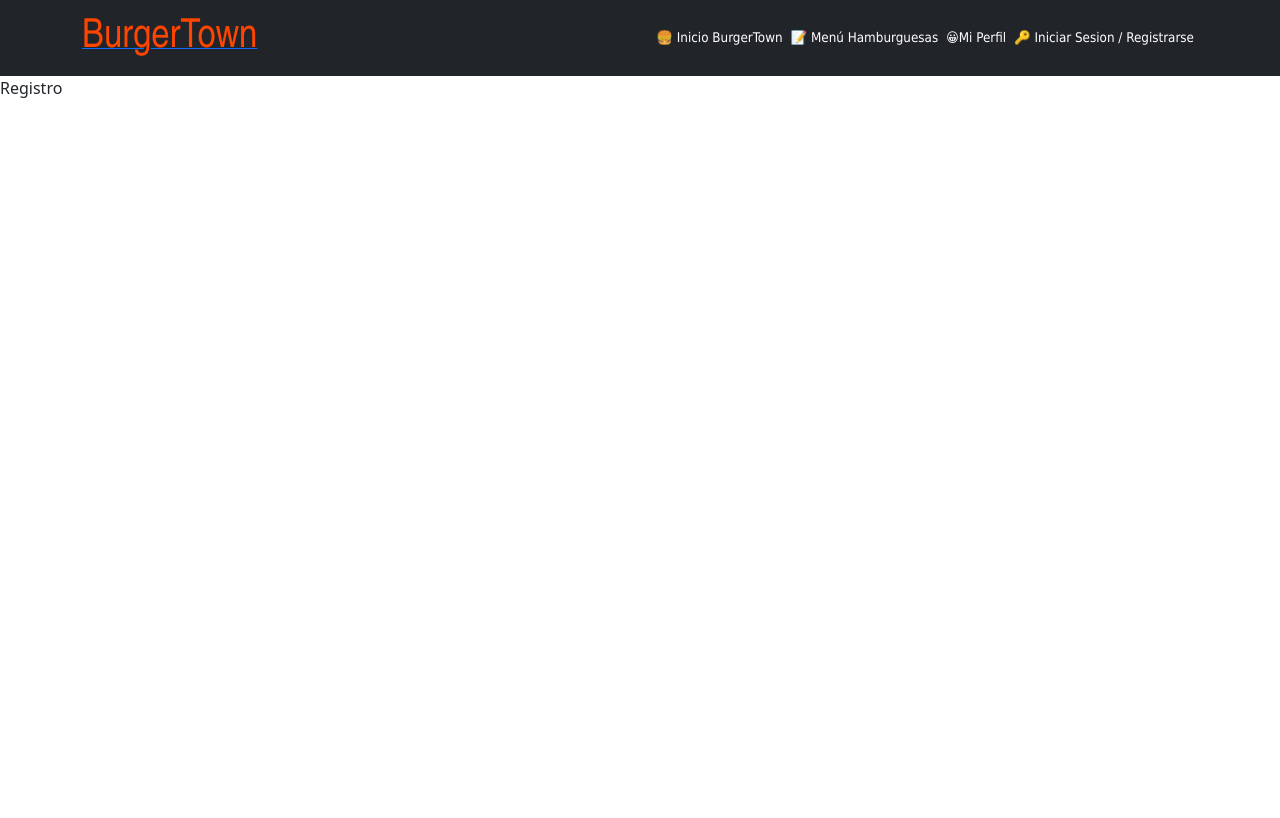
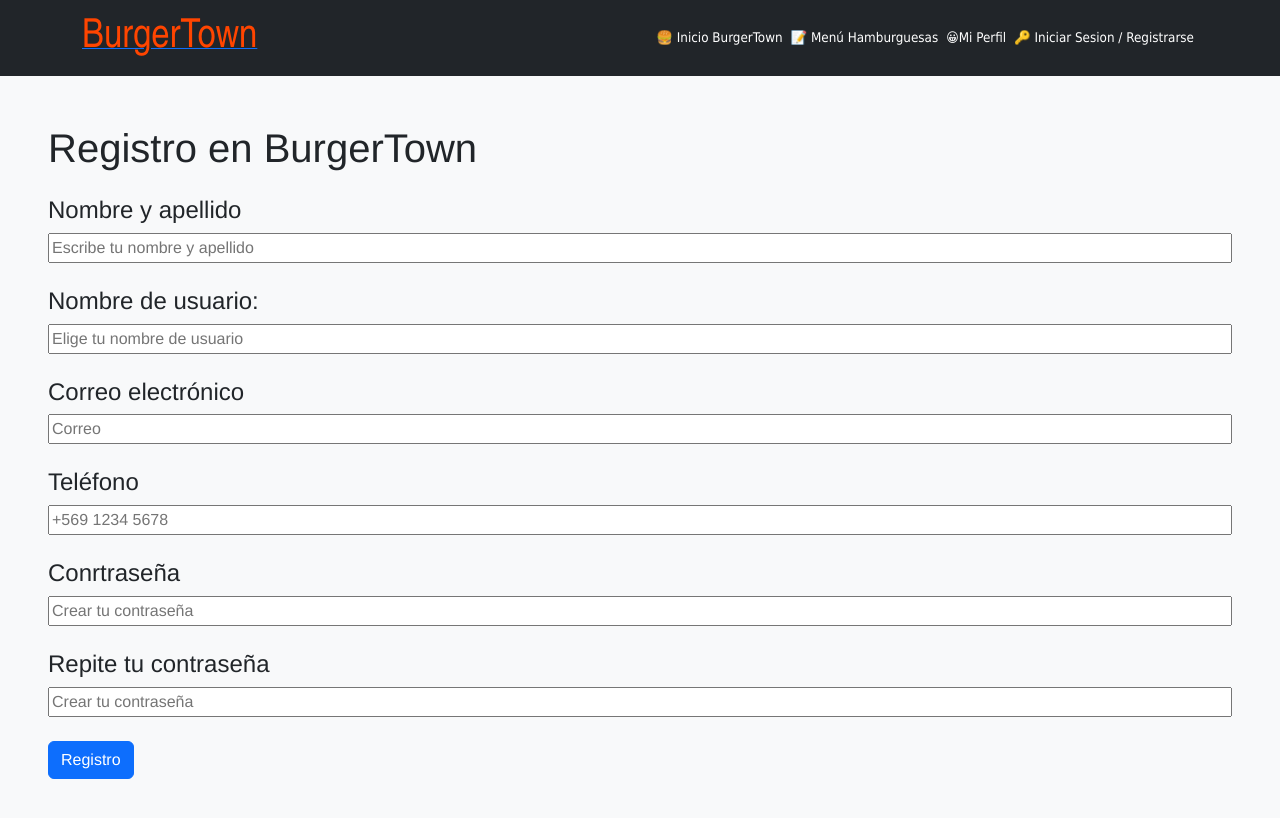
Before and after one commit to CeciliaTh/prueba-final-front-end-g3, a React (Create React App) app: page /registro in a window 1280 px wide. Shown: the top 818 px of the page. Built offline with nearby package versions, Linux system fonts and the light colour scheme.

Commit message:
Subiendo login y registro (vistas)

```diff
--- a/src/Componentes/Login.jsx
+++ b/src/Componentes/Login.jsx
@@ -11,7 +11,7 @@ const Login = () => {
       <h4 className='mt-4'>Conrtraseña</h4>
       <input type="text" placeholder='Escribe tu contraseña' className='inputsz' />
       <div className='mt-4'>
-        <Button variant="primary">Iniciar Sesión</Button>
+        <NavLink to="/"><Button variant="primary">Iniciar Sesión</Button></NavLink>
       </div>
       <p className='mt-4'>¿No estás registrado? <NavLink to="/registro">Registraté Aquí</NavLink></p>
      </div>
--- a/src/Views/Registro.jsx
+++ b/src/Views/Registro.jsx
@@ -1,8 +1,27 @@
 import React from 'react'
+import Button from 'react-bootstrap/Button';
+import { NavLink } from 'react-router-dom';
 
 const Registro = () => {
   return (
-    <div>Registro</div>
+      <div className='p-5 bg-light text-login'>
+      <h1>Registro en BurgerTown</h1>
+      <h4 className='mt-4'>Nombre y apellido</h4>
+      <input type="text" placeholder='Escribe tu nombre y apellido' className='inputsz' />
+      <h4 className='mt-4'>Nombre de usuario:</h4>
+      <input type="text" placeholder='Elige tu nombre de usuario' className='inputsz' />
+      <h4 className='mt-4'>Correo electrónico</h4>
+      <input type="text" placeholder='Correo' className='inputsz' />
+      <h4 className='mt-4'>Teléfono</h4>
+      <input type="text" placeholder='+569 1234 5678' className='inputsz' />
+      <h4 className='mt-4'>Conrtraseña</h4>
+      <input type="text" placeholder='Crear tu contraseña' className='inputsz' />
+      <h4 className='mt-4'>Repite tu contraseña</h4>
+      <input type="text" placeholder='Crear tu contraseña' className='inputsz' />
+      <div className='mt-4'>
+      <NavLink to="/"><Button variant="primary">Registro</Button></NavLink>
+      </div>
+     </div>
   )
 }
 
```
